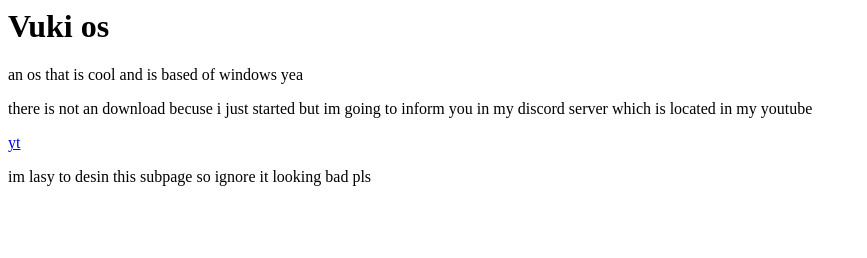
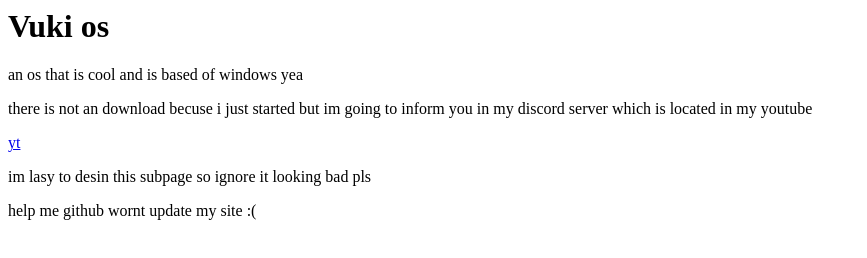
Before and after one commit to vuki-devexe/vukios, a plain HTML site: page index.html in a window 1280 px wide. Shown: the whole page, without its empty margins (0-867 px from the left). Drawn offline with Linux system fonts and the light colour scheme.

Commit message:
Update index.html

```diff
--- a/index.html
+++ b/index.html
@@ -9,5 +9,6 @@
 	<p>there is not an download becuse i just started but im going to inform you in my discord server which is located in my youtube</p>
 	<a href="https://youtube.com/@vukichannel">yt</a>
 	<p>im lasy to desin this subpage so ignore it looking bad pls</p>
+	<p>help me github wornt update my site :(</p>
 	</body>
 </html>
```
